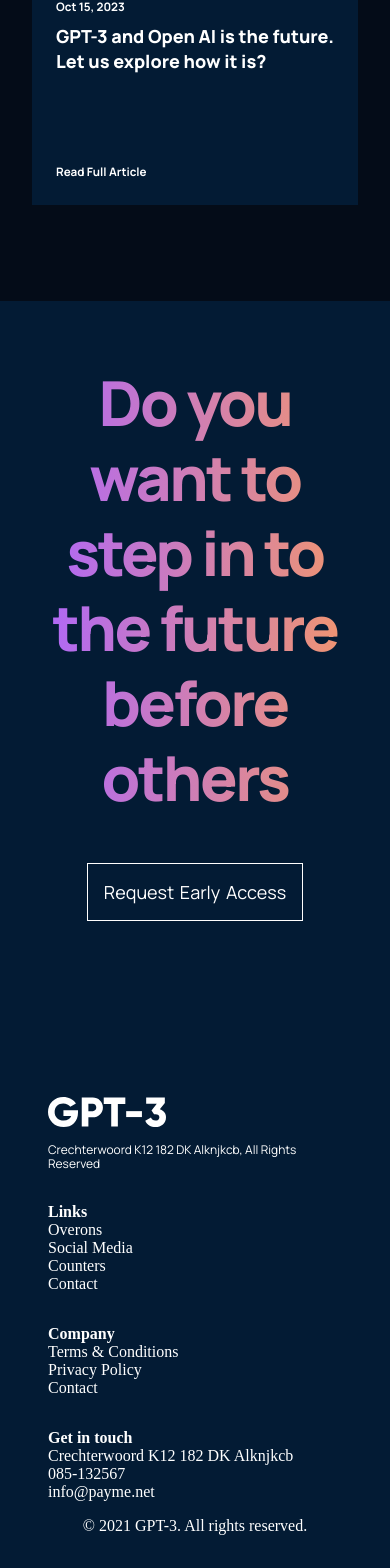
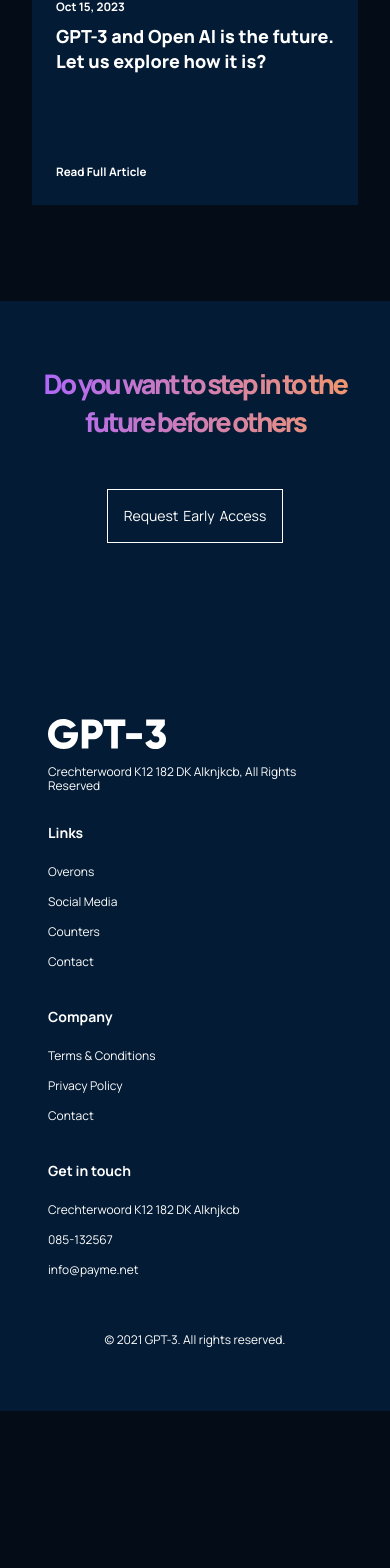
Before and after one commit to etrifonova/my-website-new, a React (Create React App) app: page / in a window 390 px wide. Shown: the part 6898-8466 px from the top of the page. After the commit the page ends 8309 px from the top, so only its background shows below. Built offline with nearby package versions, Linux system fonts and the light colour scheme.

Commit message:
feat: finish footer

```diff
--- a/src/containers/footer/footer.css
+++ b/src/containers/footer/footer.css
@@ -1,5 +1,4 @@
 .gpt3__footer {
-    color: white;
     display: flex;
     flex-direction: column;
     justify-content: center;
@@ -74,3 +73,68 @@
     line-height: 14px;
     color: #fff;
 }
+
+.gpt3__footer-links_div {
+    display: flex;
+    justify-content: flex-start;
+    flex-direction: column;
+}
+
+.gpt3__footer-links_div h4 {
+    font-family: var(--font-family);
+    font-size: 14px;
+    line-height: 16px;
+    color: #fff;
+    margin-bottom: 1rem;
+}
+
+.gpt3__footer-links_div p {
+    font-family: var(--font-family);
+    font-size: 12px;
+    line-height: 14px;
+    color: #fff;
+    margin: 0.5rem 0;
+    cursor: pointer;
+}
+
+.gpt3__footer-copyright {
+    margin-top: 2rem;
+    text-align: center;
+    width: 100%;
+}
+
+.gpt3__footer-copyright p {
+    font-family: var(--font-family);
+    font-size: 12px;
+    line-height: 14px;
+    color: #fff;
+}
+
+@media screen and (max-width: 850px) {
+    .gpt3__footer-heading h1 {
+        font-size: 44px;
+        line-height: 50px;
+    }
+}
+
+@media screen and (max-width: 550px) {
+    .gpt3__footer-heading h1 {
+        font-size: 34px;
+        line-height: 42px;
+    }
+
+    .gpt3__footer-links_div {
+        margin: 1rem 0;
+    }
+    .gpt3__footer-button p {
+        font-size: 14px;
+        line-height: 20px;
+    }
+}
+
+@media screen and (max-width: 400px) {
+    .gpt3__footer-heading h1 {
+        font-size: 27px;
+        line-height: 38px;
+    }
+}
```
